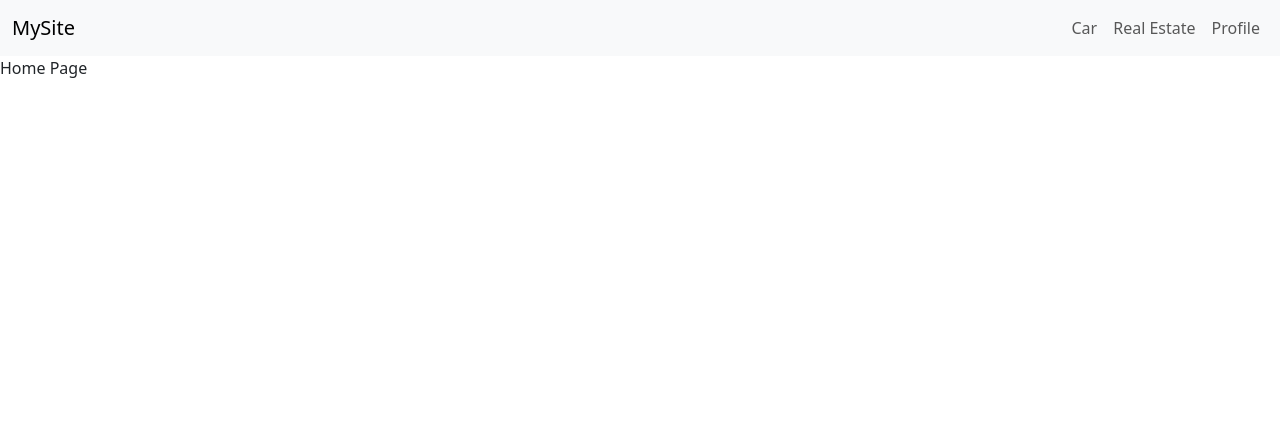
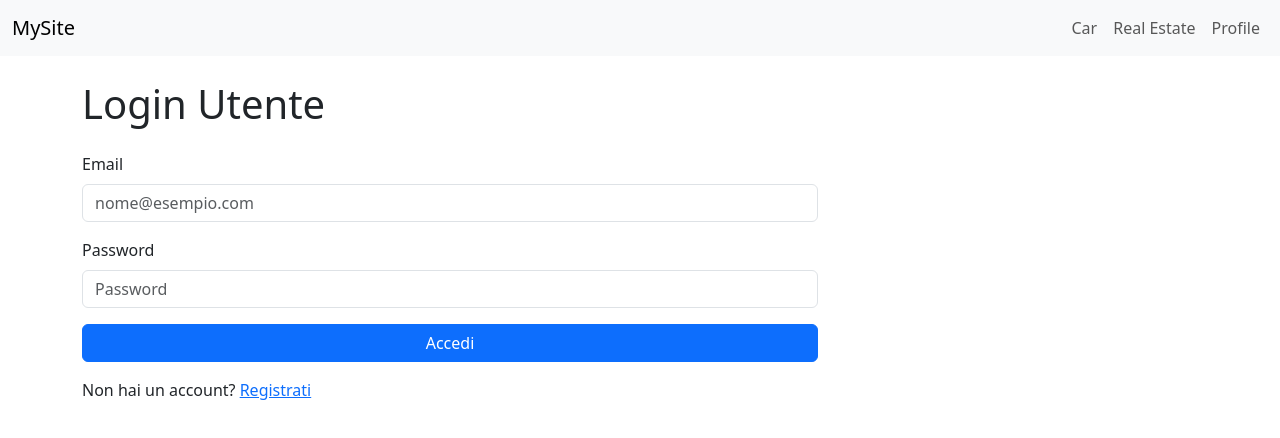
Before and after one commit to Kryo96/docuPreparazione, a React (Create React App) app in the folder progetto-leasing/app-frontend/: page / in a window 1280 px wide. Shown: the top 438 px of the page. Built offline with nearby package versions, Linux system fonts and the light colour scheme.

Commit message:
create basic homepage

```diff
--- a/progetto-leasing/app-frontend/src/components/Main/Main.js
+++ b/progetto-leasing/app-frontend/src/components/Main/Main.js
@@ -12,13 +12,13 @@ import LeasesList from "./MainElements/LeasingViews/LeasesList";
 import ExpiredLeasesList from "./MainElements/LeasingViews/ExpiredLeasesList";
 import CreateLeaseContract from "./MainElements/LeasingOperations/CreateLeaseContract";
 
-function Main({children}) {
+function Main() {
     return (
 
 
         <main className="container my-4">
             <div className="row">
-                {children}
+                <LoginForm />
             </div>
         </main>
     )
--- a/progetto-leasing/app-frontend/src/components/Main/MainElements/LoginForm.js
+++ b/progetto-leasing/app-frontend/src/components/Main/MainElements/LoginForm.js
@@ -1,7 +1,10 @@
 import {useState} from "react";
-
+import {useNavigate} from "react-router-dom";
+import {useAuth} from "../../../provider/AuthProvider";
 
 function LoginForm() {
+    const { setToken } = useAuth();
+    const navigate = useNavigate();
 
     const [username, setUsername] = useState("");
     const [password, setPassword] = useState("");
@@ -27,6 +30,8 @@ function LoginForm() {
             })
             .then((data) => {
                 console.log("Login riuscito:", data);
+                setToken(data.token)
+                navigate("/", { replace: true });
             })
             .catch((error) => {
                 console.error("Errore nel login:", error);
--- /dev/null
+++ b/progetto-leasing/app-frontend/src/pages/HomePage.js
@@ -0,0 +1,8 @@
+import Main from "../components/Main/Main";
+
+function HomePage() {
+    return (
+        <Main />
+    )
+}
+export default HomePage;
--- a/progetto-leasing/app-frontend/src/pages/Login.js
+++ /dev/null
@@ -1,26 +0,0 @@
-import {useNavigate} from "react-router-dom";
-import {useAuth} from "../provider/AuthProvider";
-import LoginForm from "../components/Main/MainElements/LoginForm";
-import Main from "../components/Main/Main";
-
-function Login() {
-    const { setToken } = useAuth();
-    const navigate = useNavigate();
-
-    //function handleLogin(){
-      //  setToken("this is a test token");
-        //navigate("/", { replace: true });
-    //}
-
-    //setTimeout(() => {
-      //  handleLogin();
-    //}, 3 * 1000);
-
-    return (
-        <>
-            <Main children={<LoginForm />} />
-        </>
-    );
-}
-
-export default Login;
```
Also changed, not shown: progetto-leasing/app-frontend/src/pages/BackOffice.js (added, +7 -0 lines), progetto-leasing/app-frontend/src/routes/index.js (+3 -7 lines).
